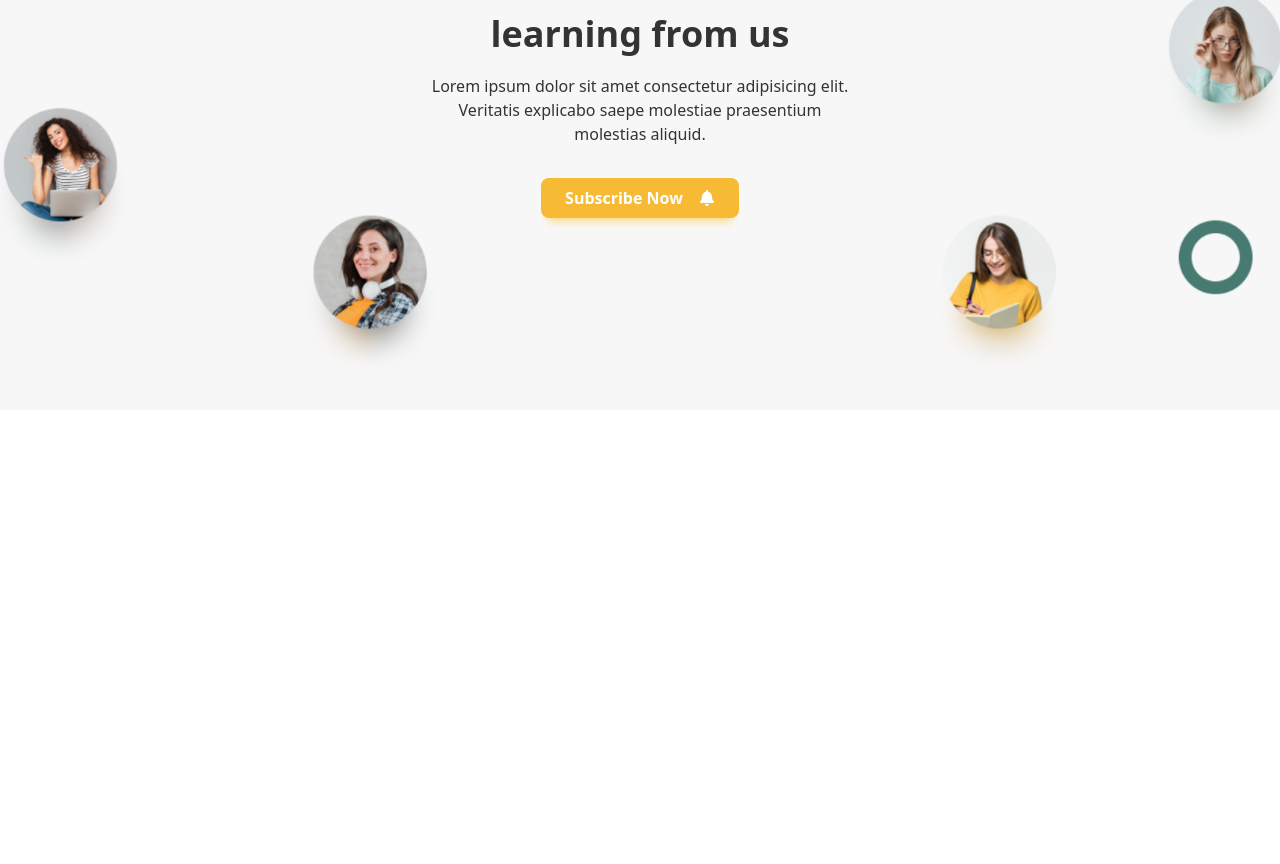
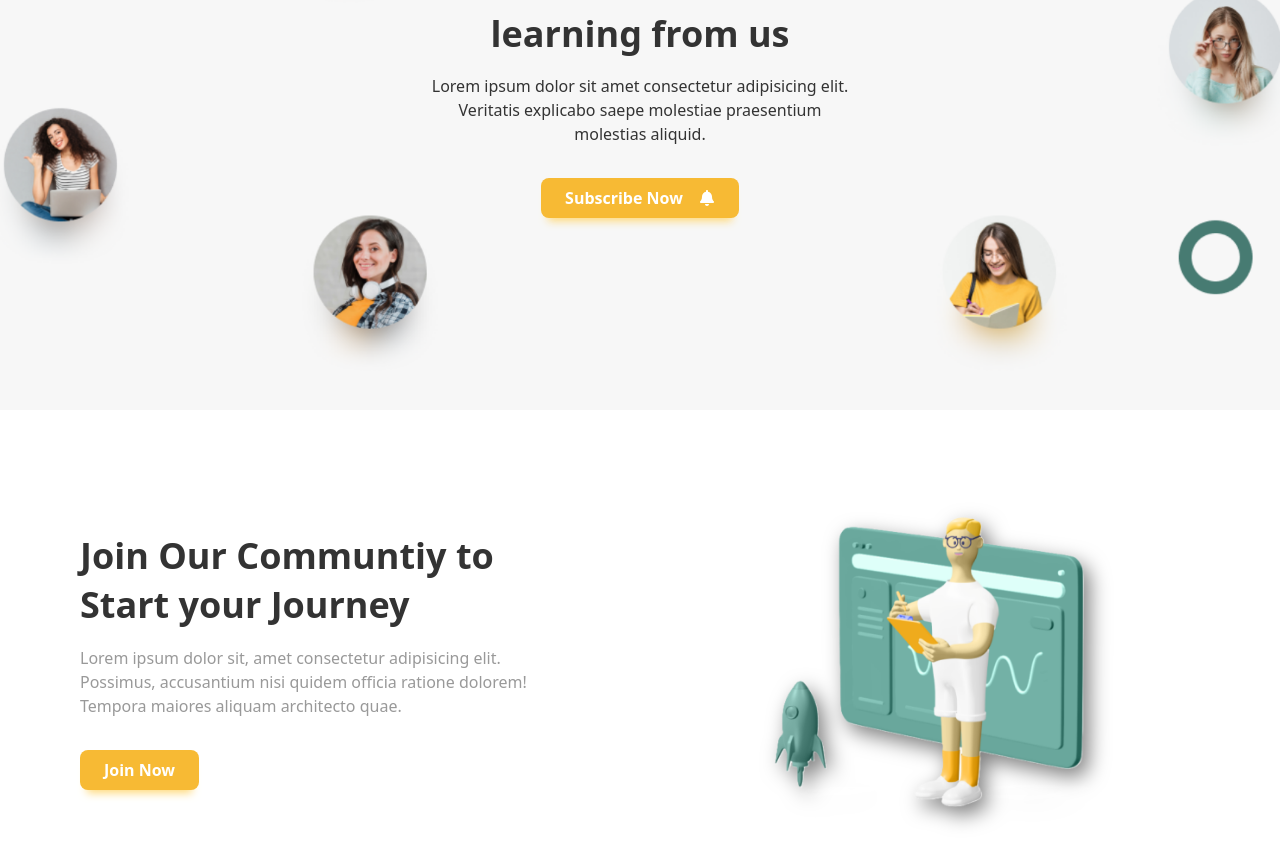
Before and after one commit to kalebted/E-Learning-Web, a React (Vite) app in the folder e-learning/: page / in a window 1280 px wide. Shown: the part 1998-2862 px from the top of the page. Before the commit the page ends 2408 px from the top, so only its background shows below. Built offline with nearby package versions, Linux system fonts and the light colour scheme.

Commit message:
Completed lower banner

```diff
--- a/e-learning/src/App.jsx
+++ b/e-learning/src/App.jsx
@@ -3,6 +3,7 @@
 import Services from './components/Services/Services';
 import Banner from './components/Banner/Banner';
 import Subscribe from './components/Subscribe/Subscribe';
+import Banner2 from './components/Banner/Banner2';
 
 const App = () => {
   return (
@@ -11,6 +12,7 @@
       <Services />
       <Banner />
       <Subscribe />
+      <Banner2 />
     </main>
   );
 }
--- /dev/null
+++ b/e-learning/src/components/Banner/Banner2.jsx
@@ -0,0 +1,49 @@
+import React from "react";
+import BannerPng from "../../assets/banner.png";
+import { GrUserExpert } from "react-icons/gr";
+import { MdOutlineAccessTime } from "react-icons/md";
+import { FaBookReader } from "react-icons/fa";
+import { FadeUp } from "../Hero/Hero";
+import { motion } from "framer-motion";
+
+const Banner2 = () => {
+  return (
+    <div
+      className="container py-14 md:py-24 grid grid-cols-1
+    md:grid-cols-2 gap-8 space-y-6 md:space-y-0"
+    >
+      {/* Banner Text */}
+      <motion.div
+      initial={{ opacity: 0, x: -50 }}
+      whileInView={{ opacity: 1, x: 0 }}
+      className="flex flex-col justify-center">
+        <div className="text-center md:text-left space-y-4 lg:max-w-[450px]">
+          <h1 className="text-4xl font-bold !leading-snug">
+            Join Our Communtiy to Start your Journey
+          </h1>
+          <p className="text-dark2">
+            Lorem ipsum dolor sit, amet consectetur adipisicing elit. Possimus,
+            accusantium nisi quidem officia ratione dolorem! Tempora maiores
+            aliquam architecto quae.
+          </p>
+          <a href="" className="primary-btn !mt-8">
+            Join Now
+          </a>
+        </div>
+      </motion.div>
+      {/* Banner Image */}
+      <div className="flex justify-center items-center">
+        <motion.img
+          initial={{ opacity: 0, x: 50 }}
+          whileInView={{ opacity: 1, x: 0 }}
+          src={BannerPng}
+          alt=""
+          className="w-[350px] md:max-w-[450px]
+        object-cover drop-shadow"
+        />
+      </div>
+    </div>
+  );
+};
+
+export default Banner2;
```
